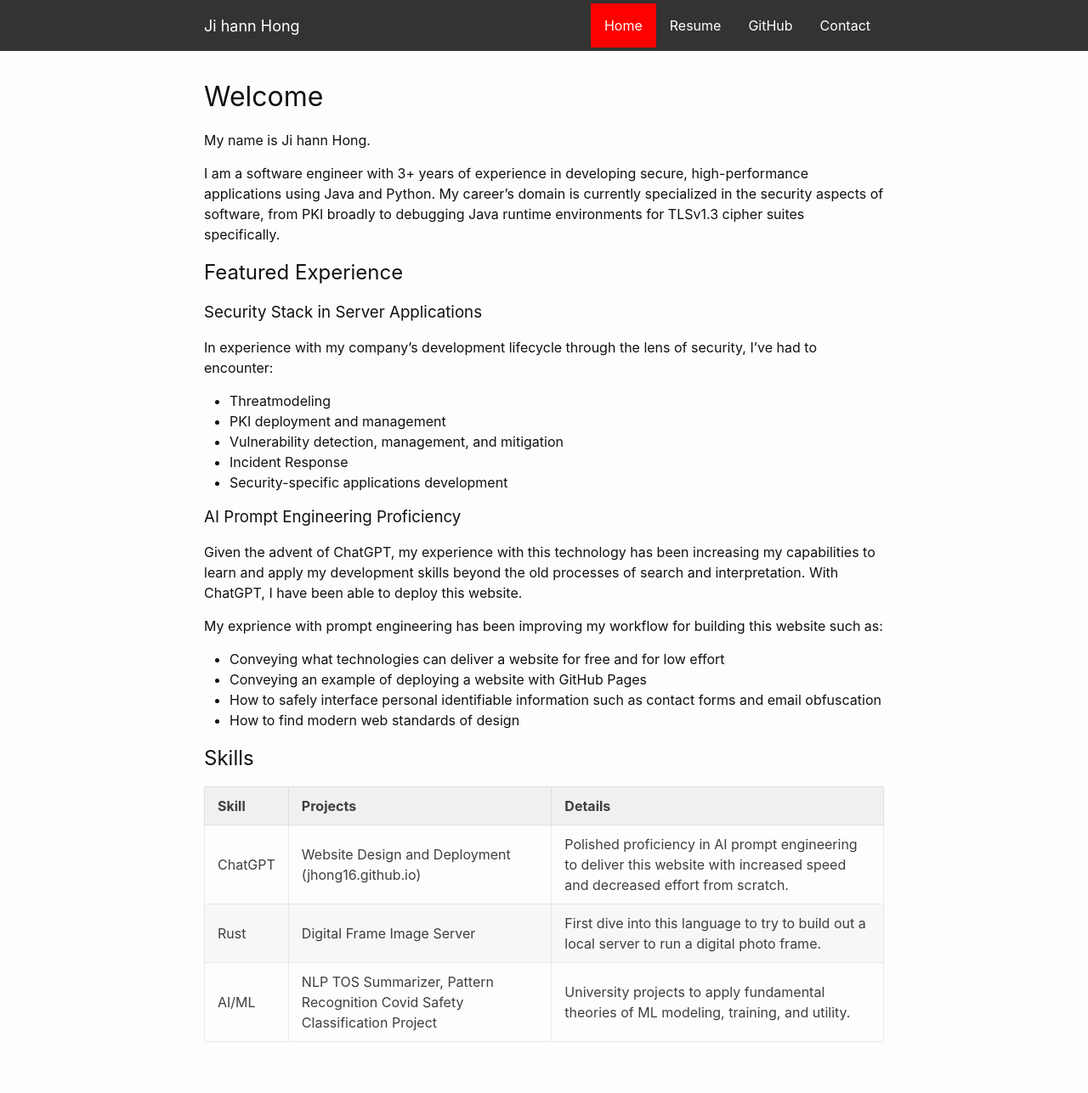
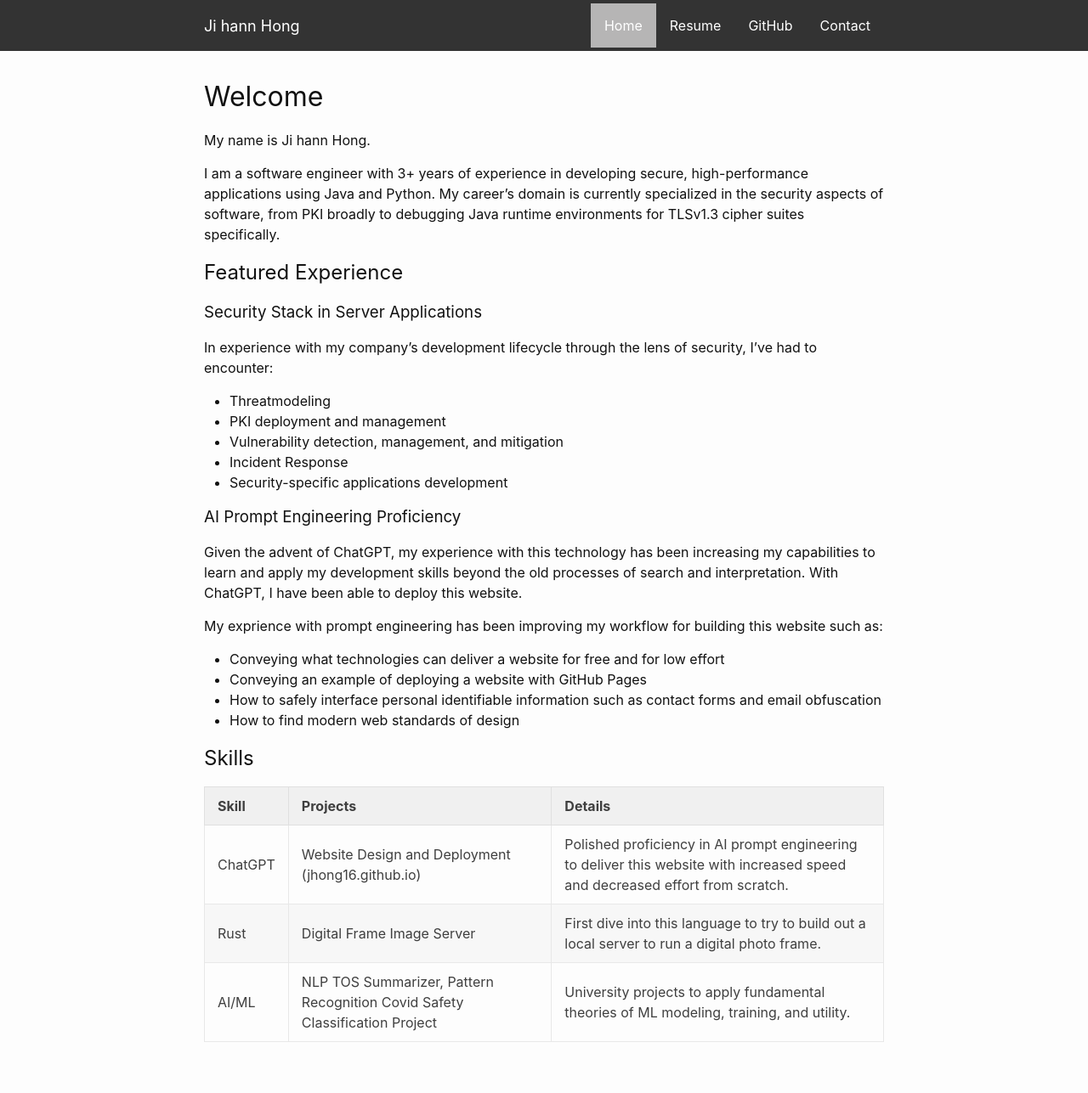
Before and after one commit to jhong16/My-Github-Page, a Jekyll site: the page built from index.md, in a window 1280 px wide. Shown: the whole page at 85% size. Built offline with Jekyll 4.4.1, drawn with Linux system fonts in a browser that asks for light colours.

Commit message:
Update header.html

```diff
--- a/_includes/header.html
+++ b/_includes/header.html
@@ -47,6 +47,11 @@
       margin: 0;
     }
 
+    .current {
+      background-color: rgb(182, 181, 181);
+      color: rgb(6, 6, 6);
+    }
+
     .nav-inner ul li a {
       display: block;
       color: white;
@@ -55,10 +60,6 @@
       text-decoration: none;
     }
 
-    .current {
-      background-color: red;
-      color: aqua;
-    }
 
     /* Hamburger icon for mobile view */
     .hamburger {
```
